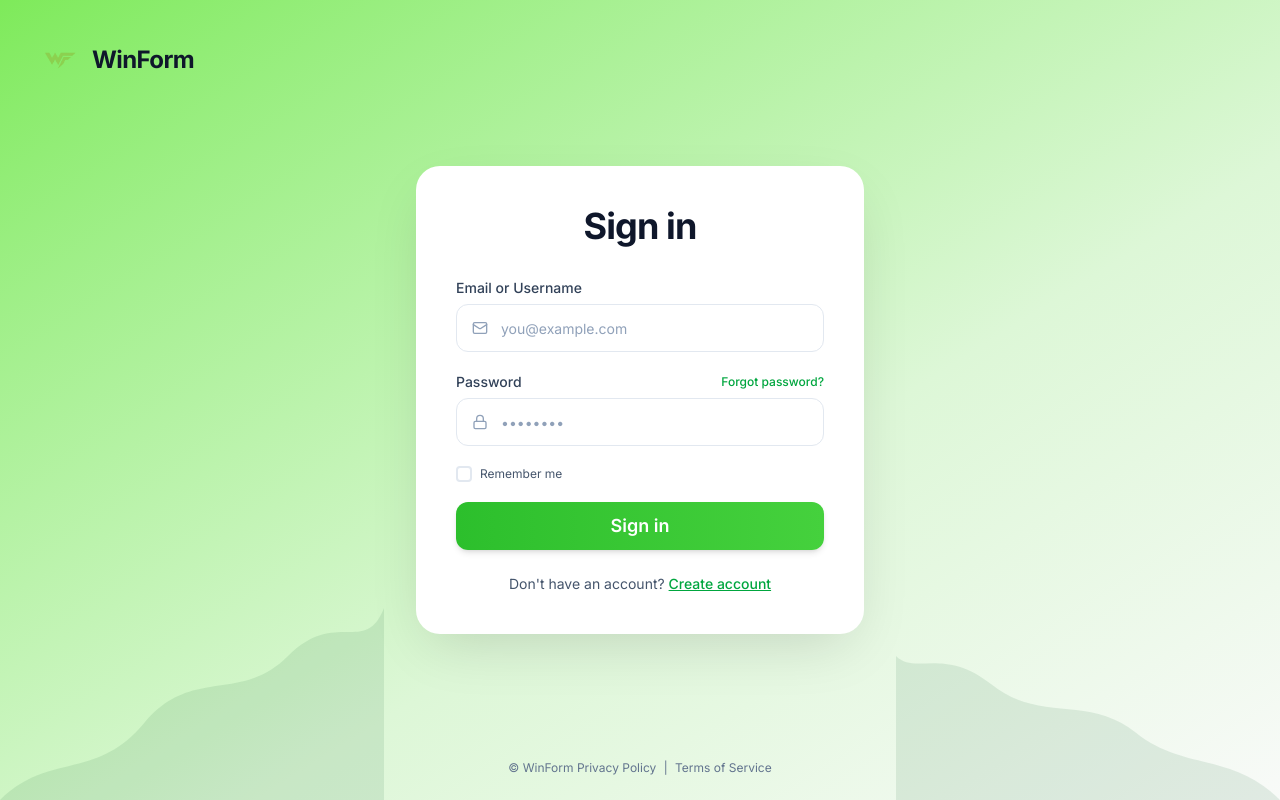
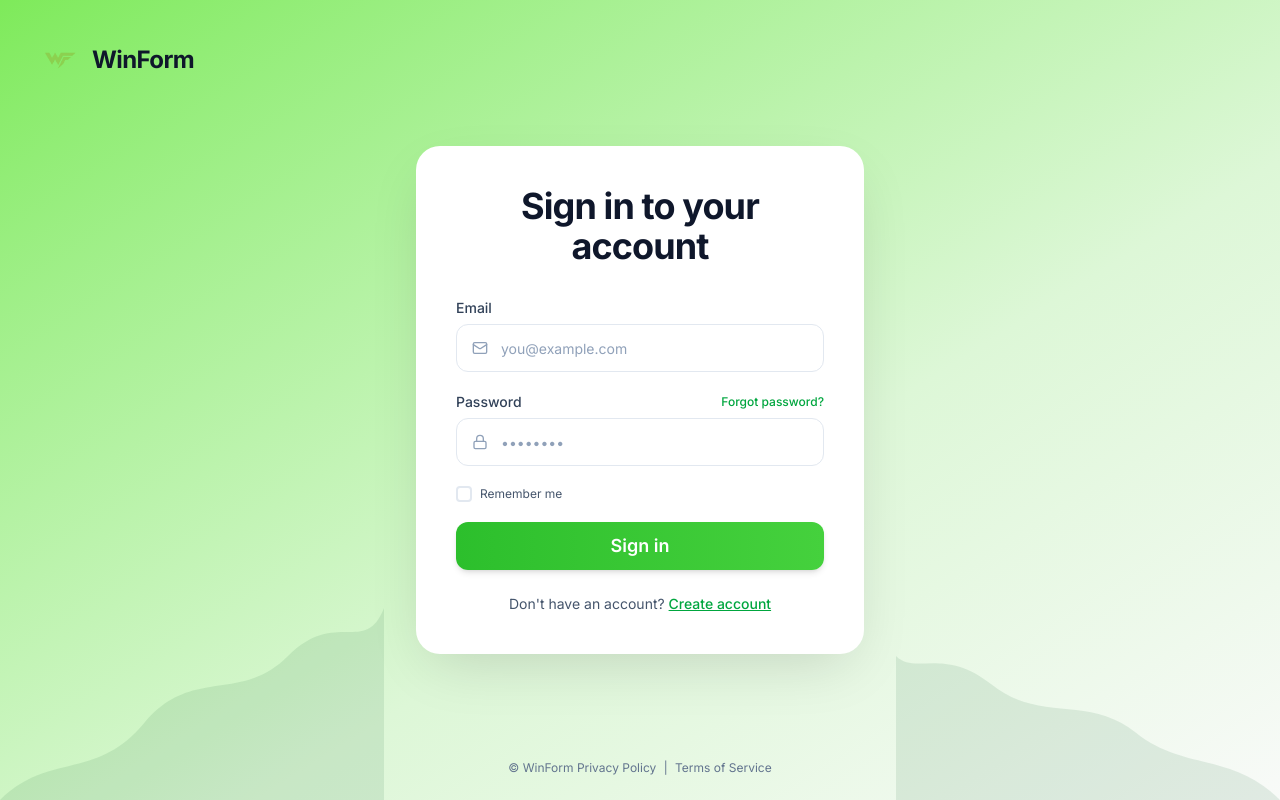
Before and after one commit to sammiensubuga/winform, a Next.js app: page /login in a window 1280 px wide. Built offline with nearby package versions, Linux system fonts and the light colour scheme; no server answers.

Commit message:
Update page.tsx

```diff
--- a/src/app/(auth)/login/page.tsx
+++ b/src/app/(auth)/login/page.tsx
@@ -63,7 +63,7 @@ export default function LoginPage() {
 
           <div className="text-center mb-8">
             <h1 className="text-4xl font-bold text-slate-900 tracking-tight mb-2">
-              Sign in
+              Sign in to your account
             </h1>
           </div>
 
@@ -77,7 +77,7 @@ export default function LoginPage() {
             {/* Email Field */}
             <div>
               <label className="block text-sm font-medium text-slate-700 mb-1.5">
-                Email or Username
+                Email
               </label>
               <div className="relative">
                 <Mail className="absolute left-4 top-1/2 -translate-y-1/2 w-4 h-4 text-slate-400" />
```
